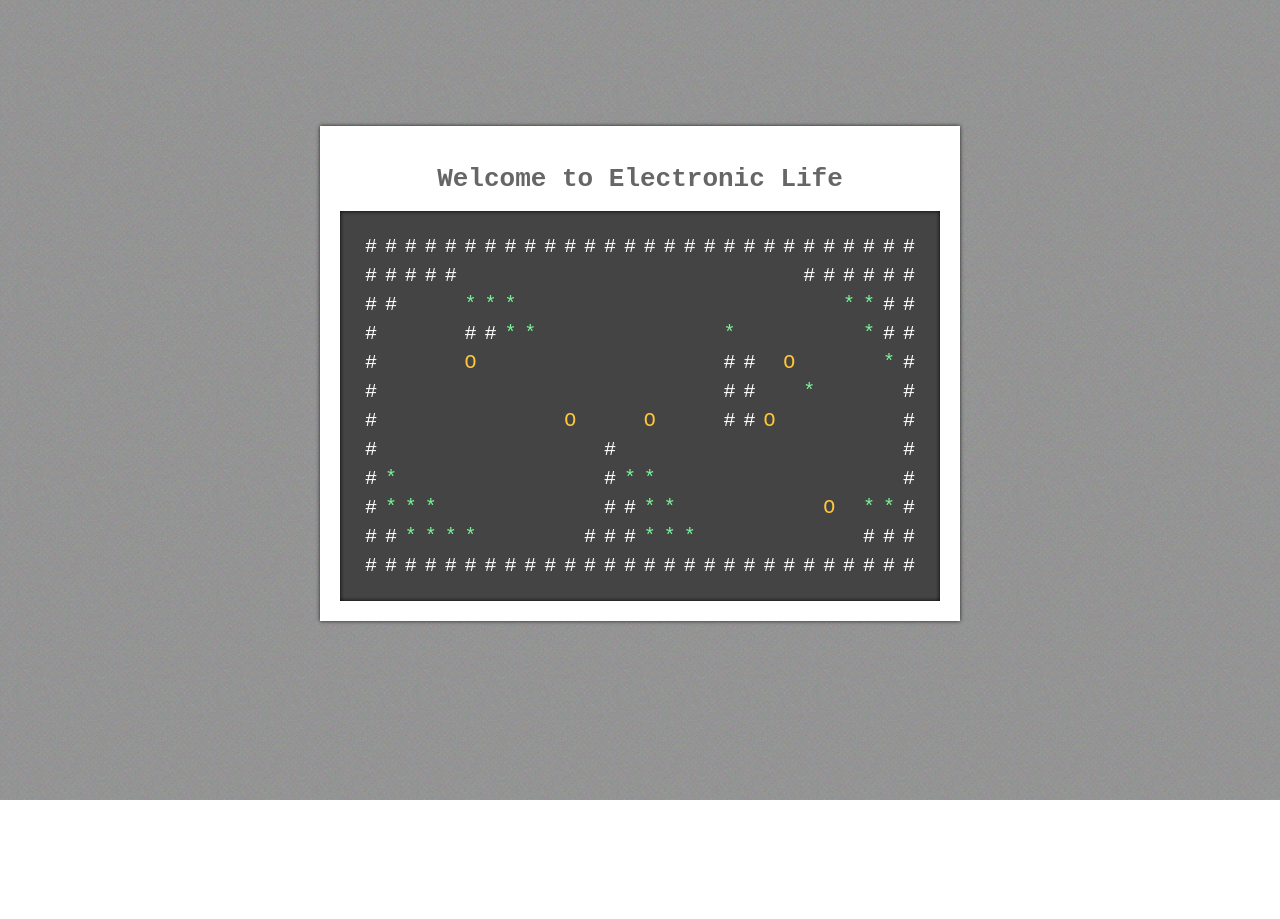
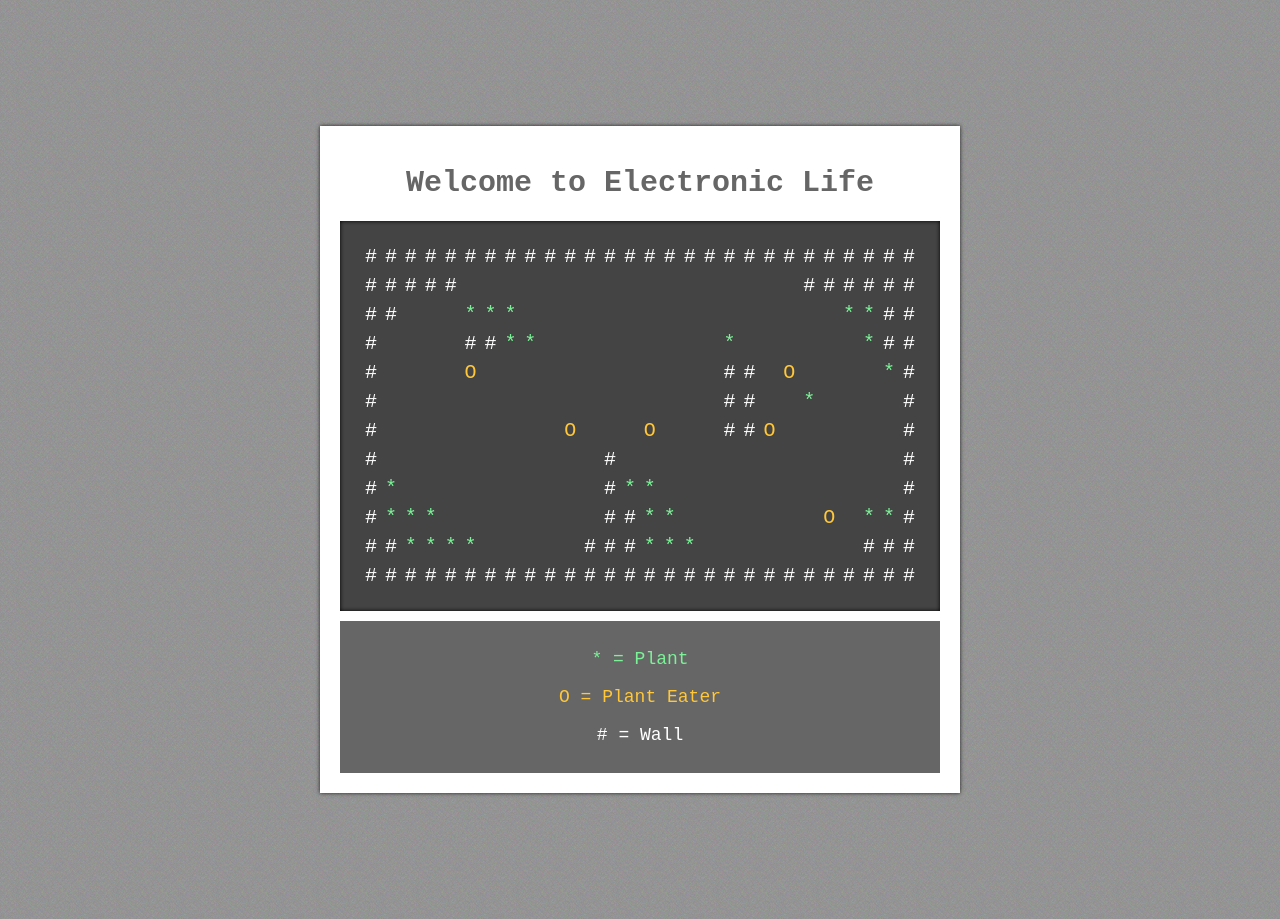
Before and after one commit to AWaselnuk/electronic-life, a plain HTML site: page index.html in a window 1280 px wide. Before the commit the page ends 800 px from the top, so only its background shows below. Drawn offline with Linux system fonts and the light colour scheme.

Commit message:
Added a legend

```diff
--- a/index.html
+++ b/index.html
@@ -25,6 +25,11 @@
       <div id="world" class="world">
         <!-- .world-map is inserted here -->
       </div>
+      <div class="legend">
+        <p class="plant">* = Plant</p>
+        <p class="plant-eater">O = Plant Eater</p>
+        <p class="wall"># = Wall</p>
+      </div>
     </div>
 
     <script src="main.js"></script>
--- a/main.css
+++ b/main.css
@@ -3,6 +3,11 @@ body {
   background: url('imgs/otis_redding.png') repeat;
   font-family: monospace;
   color: #666;
+  font-size: 20px;
+}
+
+h1 {
+  font-size: 30px;
 }
 
 .container {
@@ -12,6 +17,14 @@ body {
   background: white;
   text-align: center;
   box-shadow: 0px 0px 4px rgba(0,0,0,0.8);
+}
+
+.legend {
+  background: #666;
+  margin-top: 10px;
+  padding-top: 10px;
+  padding-bottom: 10px;
+  font-size: 18px;
 }
 
 .world {
@@ -31,13 +44,19 @@ body {
   width: 25px;
   height: 25px;
   color: #fff;
-  font-size: 20px;
+
 }
 
+.plant,
 td.plant {
   color: #7BF297;
 }
 
+.plant-eater,
 td.plant-eater {
   color: #FFC739;
 }
+
+.wall {
+  color: #fff;
+}
```
